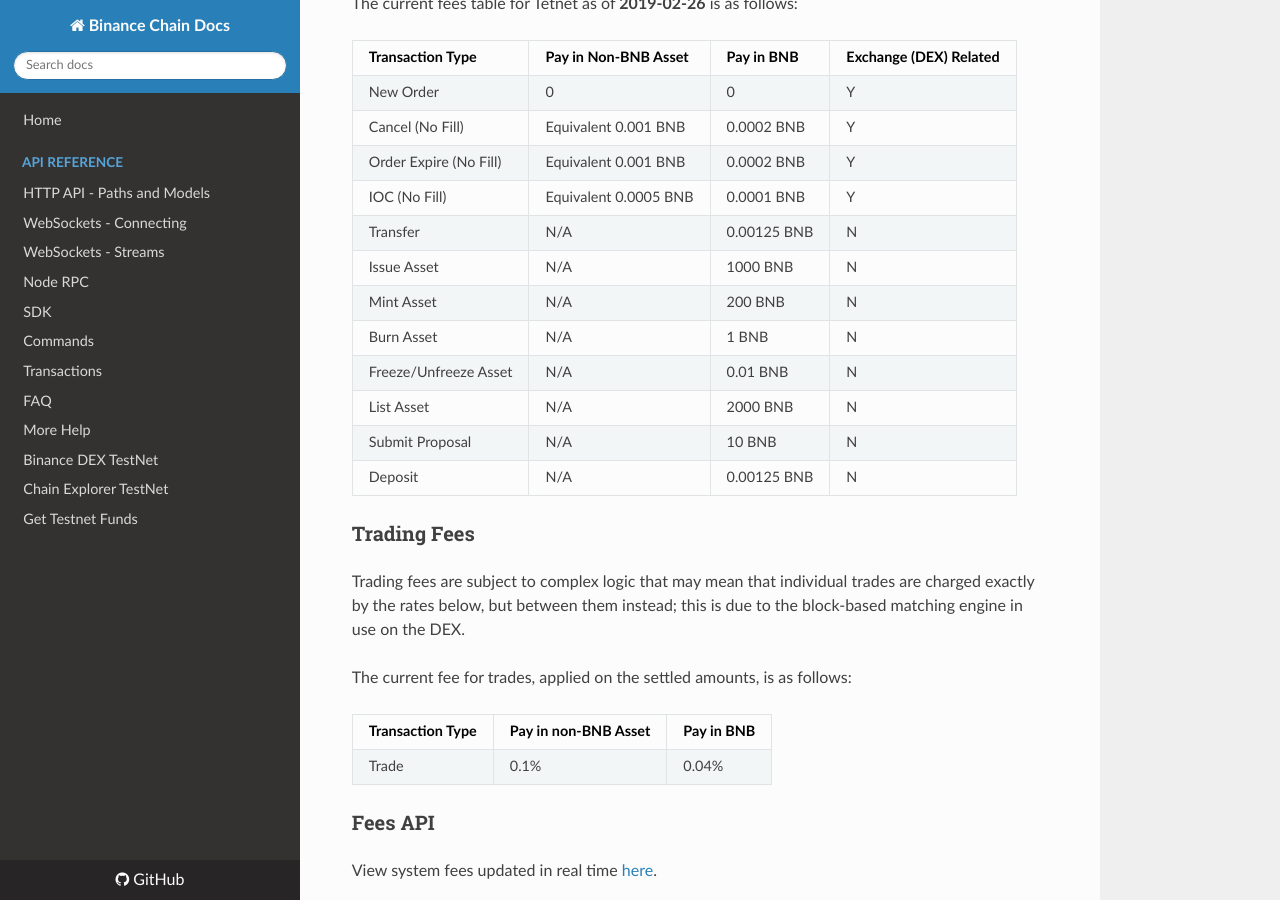
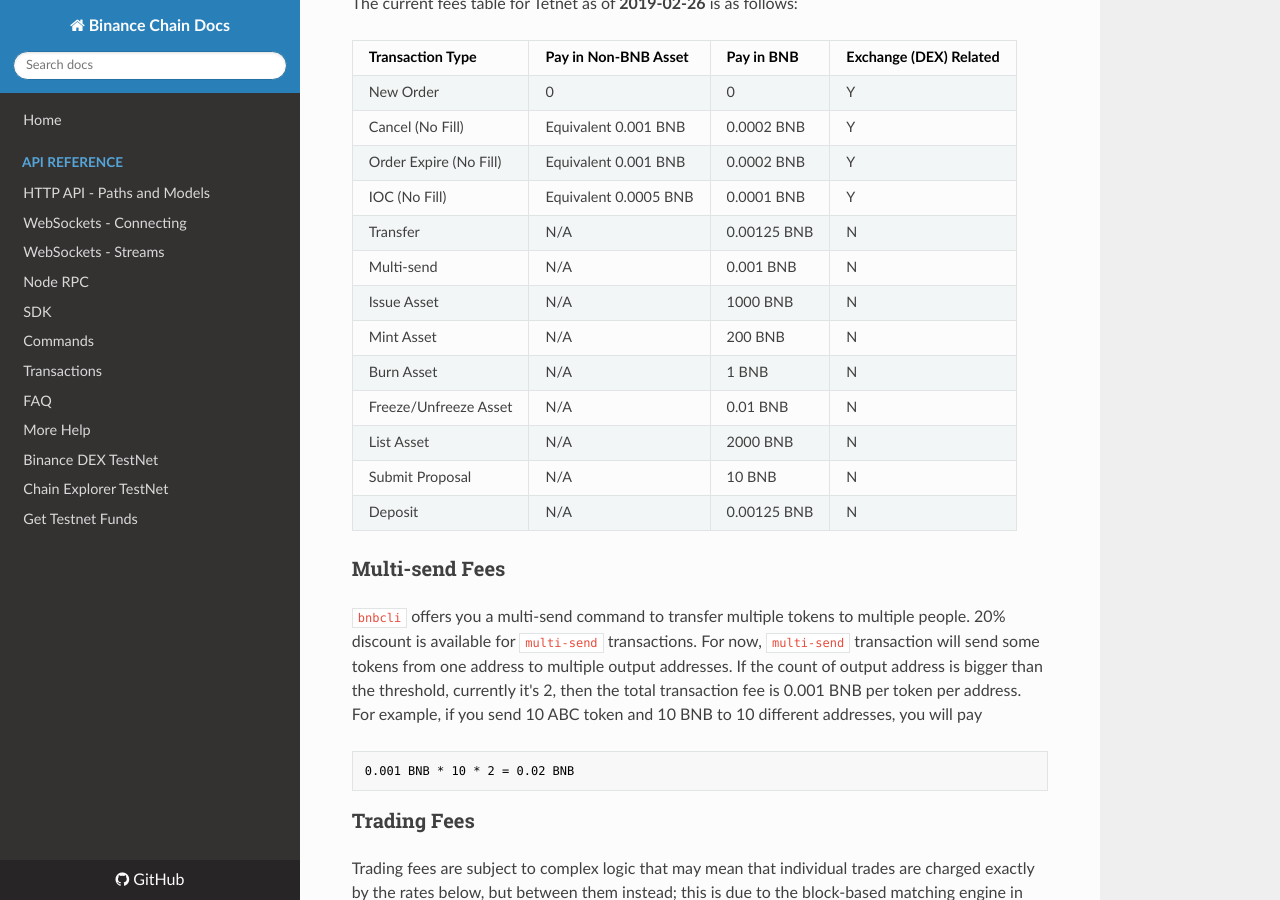
Before and after one commit to yash-sharma1/docs-site, an MkDocs documentation site: the page built from docs/trading-spec.md, in a window 1280 px wide and 900 px high, scrolled down 2467 px. Built offline with MkDocs 1.6.1, drawn with Linux system fonts in a browser that asks for light colours; nearby versions of some CDN libraries.

Commit message:
add multi-send fee

````diff
--- a/docs/trading-spec.md
+++ b/docs/trading-spec.md
@@ -99,6 +99,7 @@
 Order Expire (No Fill) | Equivalent 0.001 BNB | 0.0002 BNB | Y
 IOC (No Fill) | Equivalent 0.0005 BNB | 0.0001 BNB | Y
 Transfer | N/A | 0.00125 BNB | N
+Multi-send | N/A | 0.001 BNB | N
 Issue Asset | N/A | 1000 BNB | N
 Mint Asset | N/A | 200 BNB | N
 Burn Asset | N/A | 1 BNB | N
@@ -106,6 +107,14 @@
 List Asset | N/A | 2000 BNB | N
 Submit Proposal | N/A | 10 BNB | N
 Deposit | N/A | 0.00125 BNB | N
+
+### Multi-send Fees
+`bnbcli`  offers you a multi-send command to transfer multiple tokens to multiple people. 20% discount is available for `multi-send` transactions. For now, `multi-send` transaction will send some tokens from one address to multiple output addresses. If the count of output address is bigger than the threshold, currently it's 2, then the total transaction fee is  0.001 BNB per token per address.
+For example, if you send 10 ABC token and 10 BNB to 10 different addresses, you will pay
+
+```
+0.001 BNB * 10 * 2 = 0.02 BNB
+```
 
 ### Trading Fees
 
````
Also changed, not shown: other parts of docs/trading-spec.md (+2 -2 lines).
